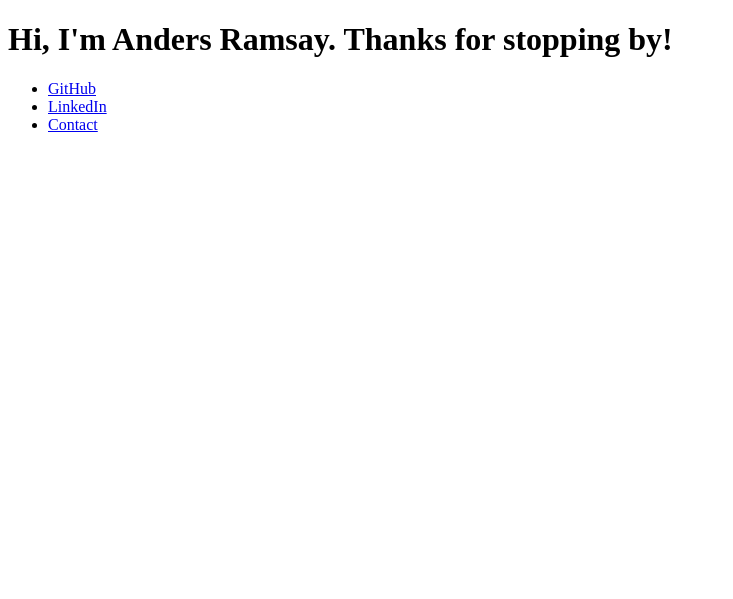
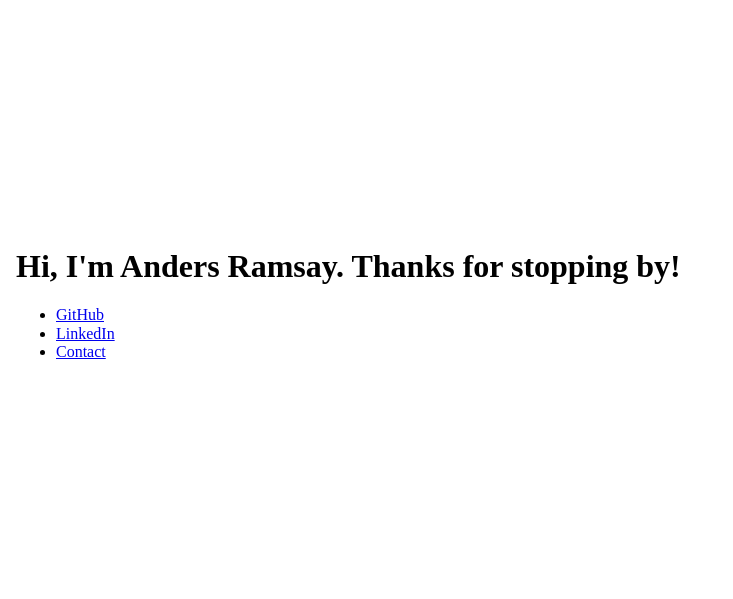
Before and after one commit to andersr/my-personal-site, a website: page index.html in a window 1280 px wide. Shown: the whole page, without its empty margins (0-733 px from the left). Drawn offline with nearby package versions, Linux system fonts and the light colour scheme; a small style sheet from the web is missing.

Commit message:
single column layout

```diff
--- a/index.html
+++ b/index.html
@@ -4,15 +4,49 @@
 <head>
   <meta name="viewport" content="width=device-width, initial-scale=1">
   <title>My Personal Site</title>
+  <link rel="stylesheet" href="https://cdnjs.cloudflare.com/ajax/libs/normalize/8.0.1/normalize.css"
+    integrity="sha256-uHu2MAd1LvCOVEAhvMld4LpJi7dUGS7GVzvG/5B3hlo=" crossorigin="anonymous" />
+  <style>
+    /* apply a natural box layout model to all elements, but allowing components to change */
+    html {
+      box-sizing: border-box;
+    }
+
+    *,
+    *:before,
+    *:after {
+      box-sizing: inherit;
+    }
+
+    html,
+    body {
+      height: 100%;
+    }
+
+    body {
+      padding: 0.5em 1em;
+    }
+
+    .hero {
+      height: 75%;
+      display: flex;
+      flex-direction: column;
+      justify-content: center;
+    }
+  </style>
 </head>
 
 <body>
+  <div class="hero">
+    <div>
       <h1>Hi, I'm Anders Ramsay. Thanks for stopping by!</h1>
       <ul>
         <li><a href="https://github.com/andersr">GitHub</a></li>
         <li><a href="https://www.linkedin.com/in/andersramsay/">LinkedIn</a></li>
         <li><a href="mailto:anders+web@anders.co">Contact</a></li>
       </ul>
+    </div>
+  </div>
 </body>
 
 </html>
```
Lines whose indentation alone changed are shown as unchanged.
